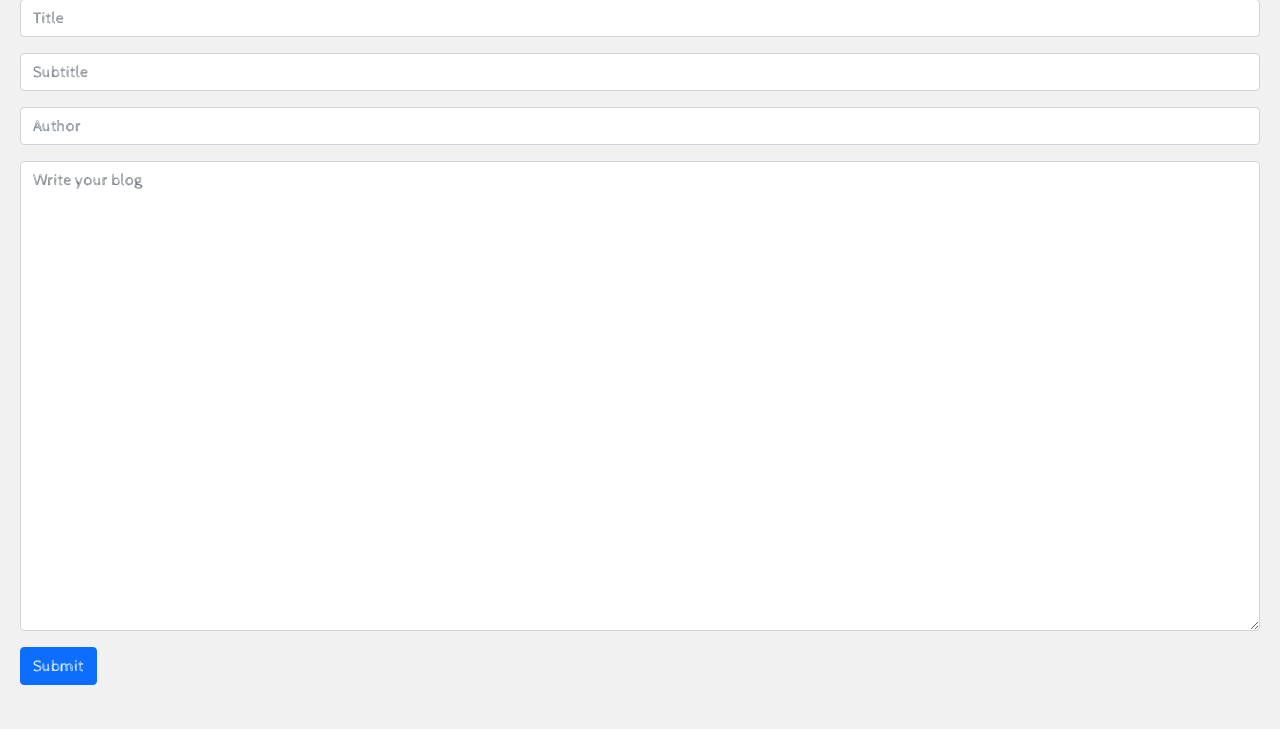
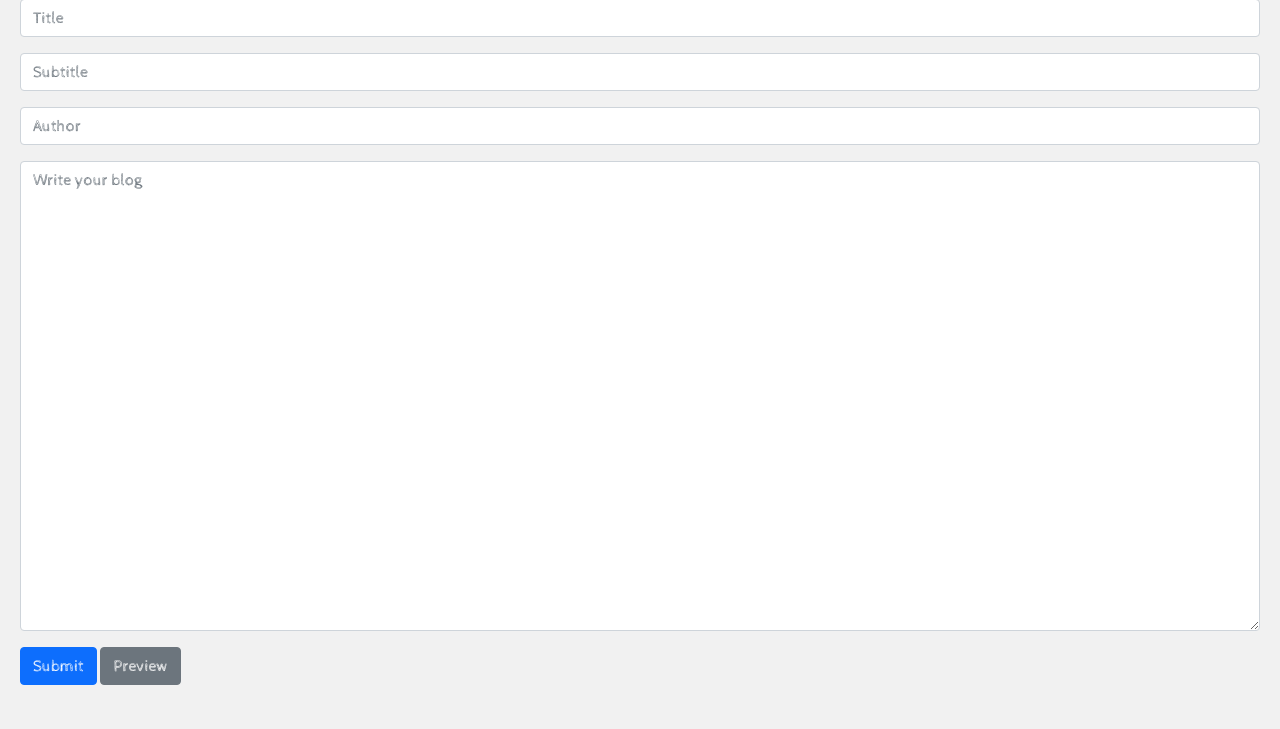
Before and after one commit to JacquesJ44/joybrews, a Flask app: page /addpost in a window 1280 px wide. Shown: the part 71-800 px from the top of the page. Run offline with Flask 2, Linux system fonts and the light colour scheme; some libraries are stand-ins or nearby versions.

Commit message:
added preview.html

```diff
--- a/app.py
+++ b/app.py
@@ -99,17 +99,22 @@ def addpost():
 
     # If request method is POST then save the blogpost to the database and display on the site
     if request.method == "POST":
-        title = request.form['title']
-        subtitle = request.form['subtitle']
-        author = request.form['author']
-        content = request.form['content']
+        if request.form.get('submit1', None) == 'watch':
+            content = request.form['content']
+            return render_template("preview.html", content=content)
 
-        post = Blogpost(title=title, subtitle=subtitle, author=author, content=content, date_posted=datetime.now())
+        elif request.form.get('submit1', None) == 'commit':
+            title = request.form['title']
+            subtitle = request.form['subtitle']
+            author = request.form['author']
+            content = request.form['content']
 
-        dbalc.session.add(post)
-        dbalc.session.commit()
+            post = Blogpost(title=title, subtitle=subtitle, author=author, content=content, date_posted=datetime.now())
 
-        return redirect(url_for('coffeemoments'))
+            dbalc.session.add(post)
+            dbalc.session.commit()
+
+            return redirect(url_for('coffeemoments'))
 
 if __name__ == "__main__":
     app.run(debug=True)
--- a/templates/addpost.html
+++ b/templates/addpost.html
@@ -31,7 +31,8 @@
             <div class="mb-3 mt-3">
                 <textarea class="form-control" rows="19" id="content" placeholder="Write your blog" name="content"></textarea>
             </div>
-            <button type="submit" class="btn btn-primary" id="submit">Submit</button>
+            <button type="submit" class="btn btn-primary" name="submit1" value="commit">Submit</button>
+            <button type="submit" class="btn btn-secondary" name="submit1" value="watch">Preview</button>
         </form>
     </div>
 </body>
```
Also changed, not shown: templates/preview.html (added, +12 -0 lines), blog.db, jb.db.
